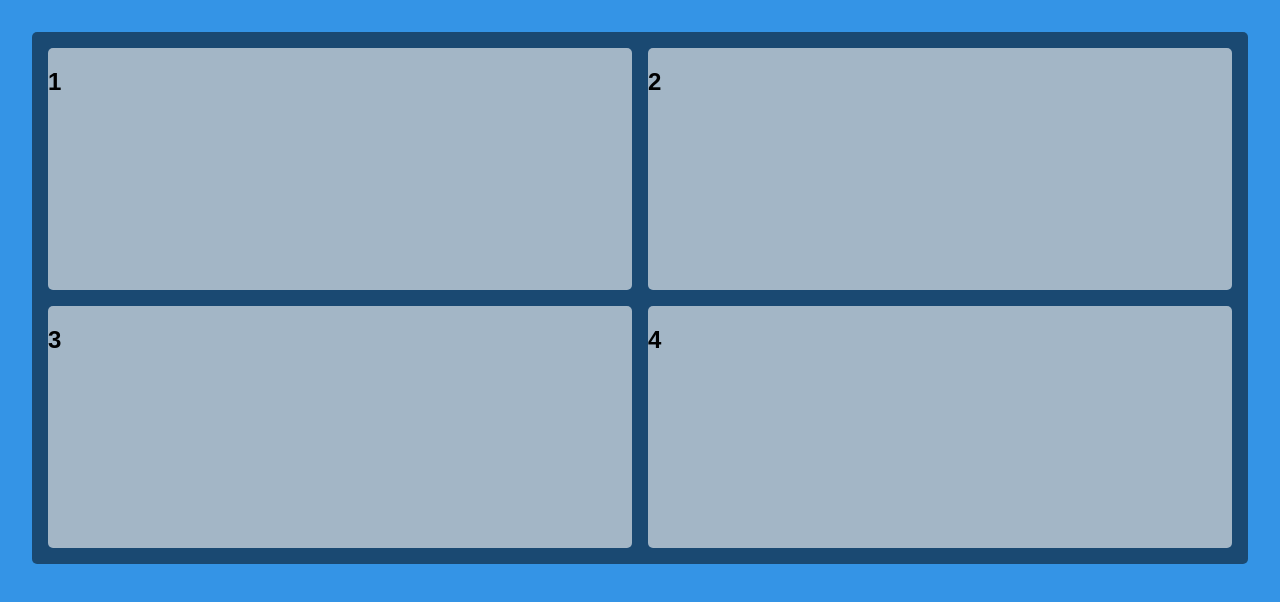
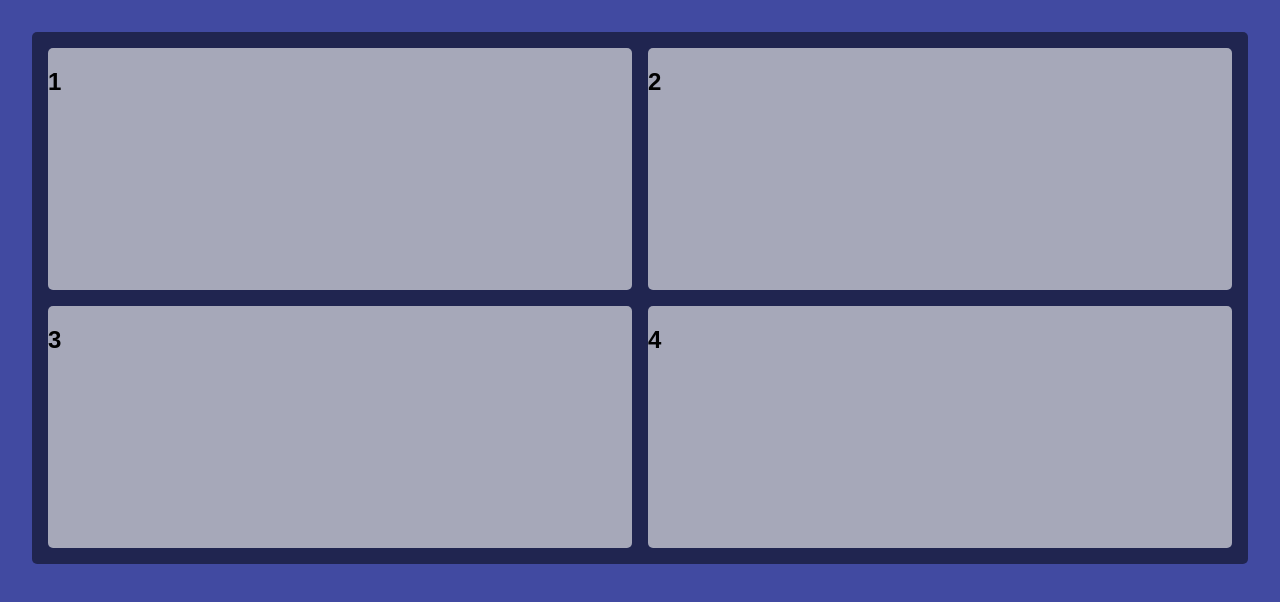
Before and after one commit to lipex360x/CSS_Grid, a plain HTML site: page index.html in a window 1280 px wide. Drawn offline with Linux system fonts and the light colour scheme.

Commit message:
background updated

```diff
--- a/index.html
+++ b/index.html
@@ -7,7 +7,7 @@
   <title>CSS Grid Layout</title>
   <style>
     body {
-      background: #3494e6;
+      background: #414aa1;
       height: 100vh;
       overflow-y: hidden;
       margin: 2rem;
--- a/navbar/style.css
+++ b/navbar/style.css
@@ -1,5 +1,5 @@
 body {
-  background: #3494e6;
+  background: #414aa1;
   height: 100vh;
   overflow-y: hidden;
   margin: 2rem;
```
